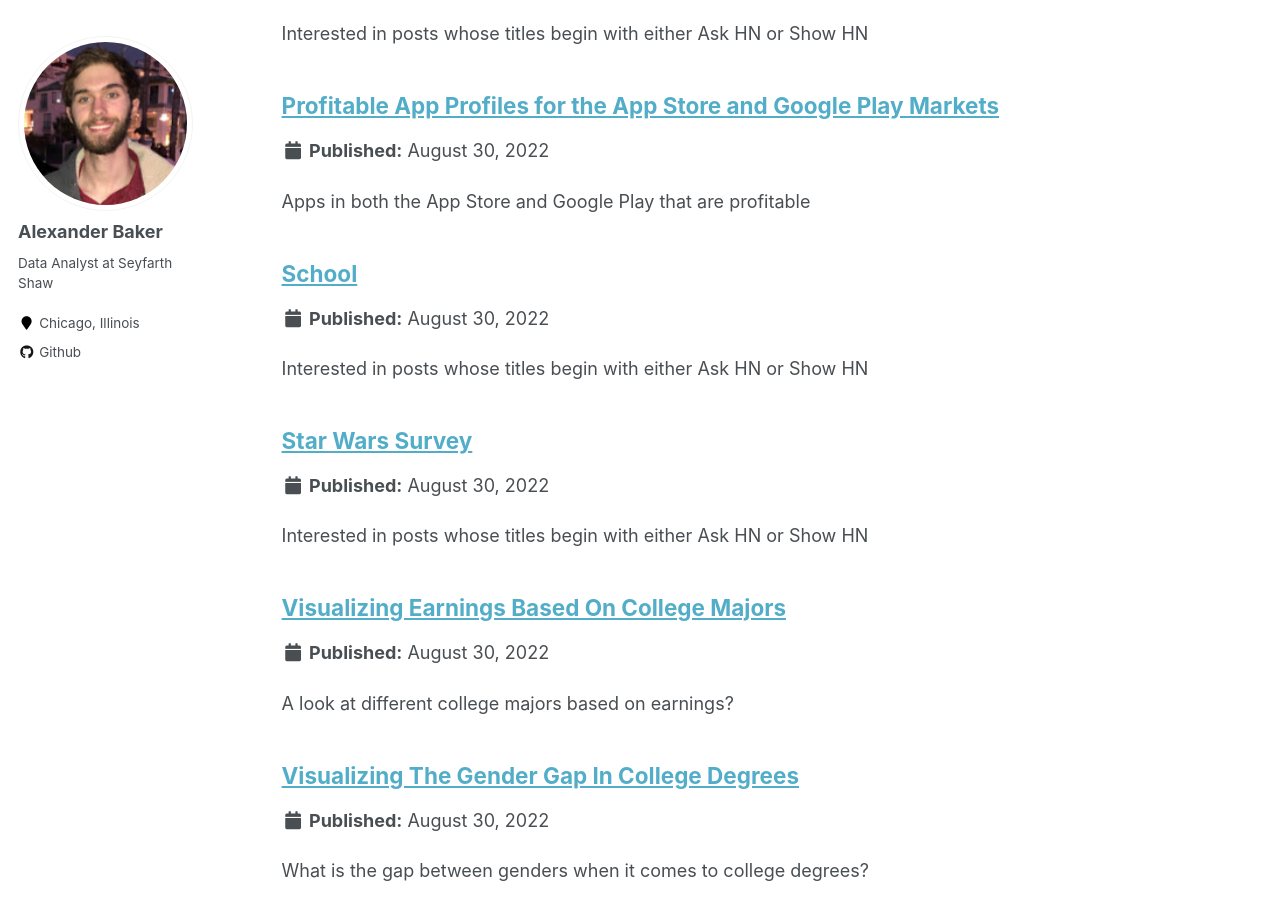
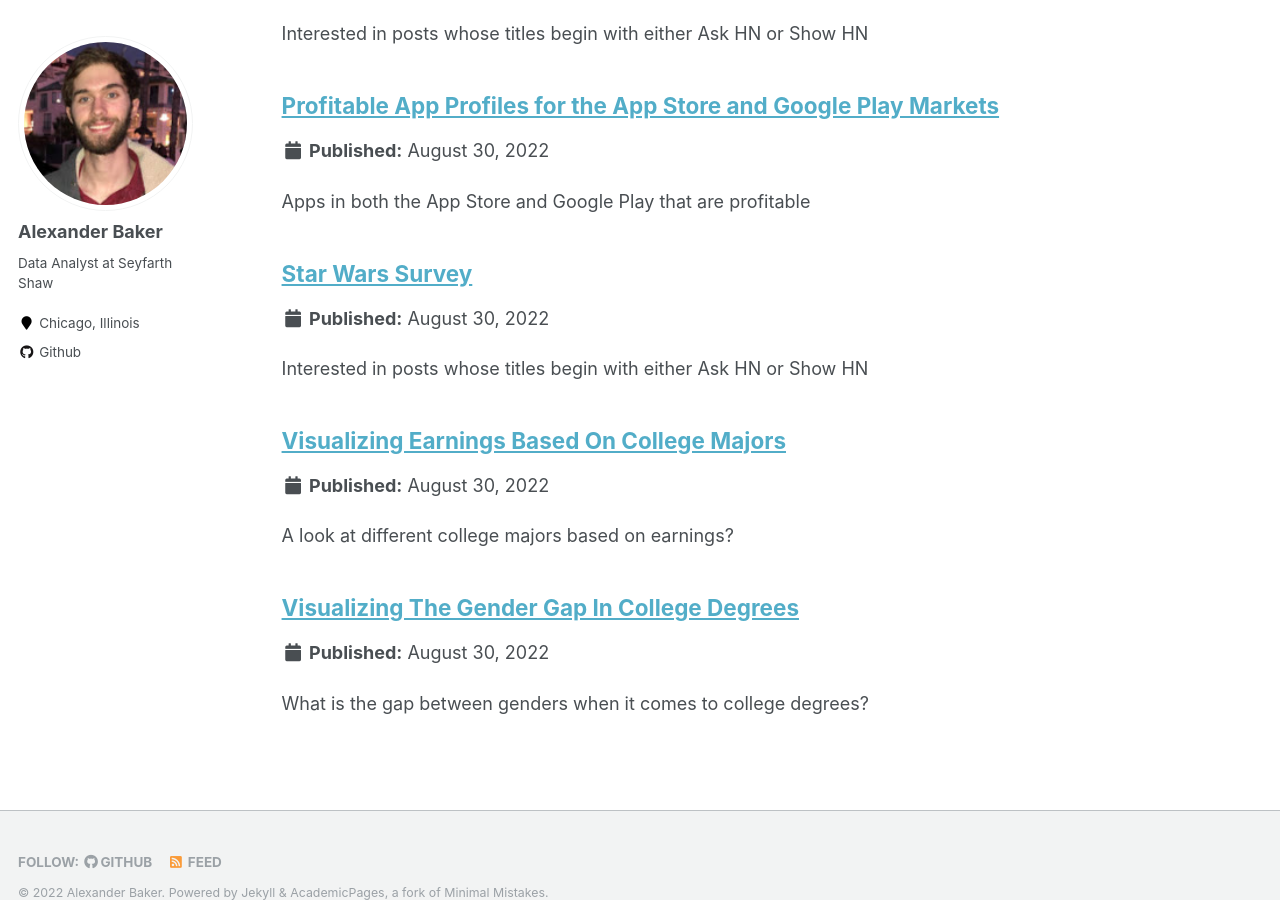
Before and after one commit to alexbakr/alexbakr.github.io, a Jekyll site: the page built from _pages/portfolio.html, in a window 1280 px wide and 900 px high, scrolled down 628 px. Built offline with Jekyll 4.4.1, drawn with Linux system fonts in a browser that asks for light colours.

Commit message:
Updates to site

```diff
--- a/_portfolio/school.md
+++ /dev/null
@@ -1,8 +0,0 @@
----
-title: "School"
-excerpt: "Interested in posts whose titles begin with either Ask HN or Show HN"
-collection: portfolio
----
-
-<a href = "http://alexbakr.github.io/files/School.html">View The Notebook Here</a><br>
-<a href = "http://alexbakr.github.io/files/School.ipynb">Download The Notebook Here</a>
```
Also changed, not shown: _pages/about.md (+1 -1 lines), Gemfile.lock, 3 other files.
